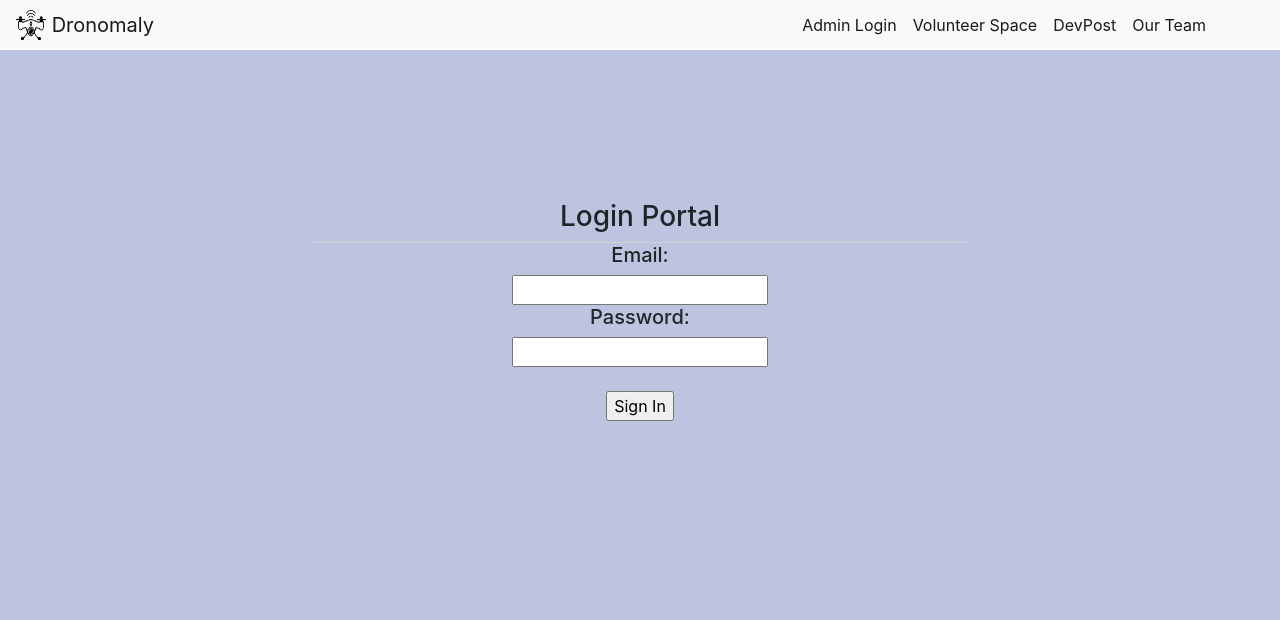
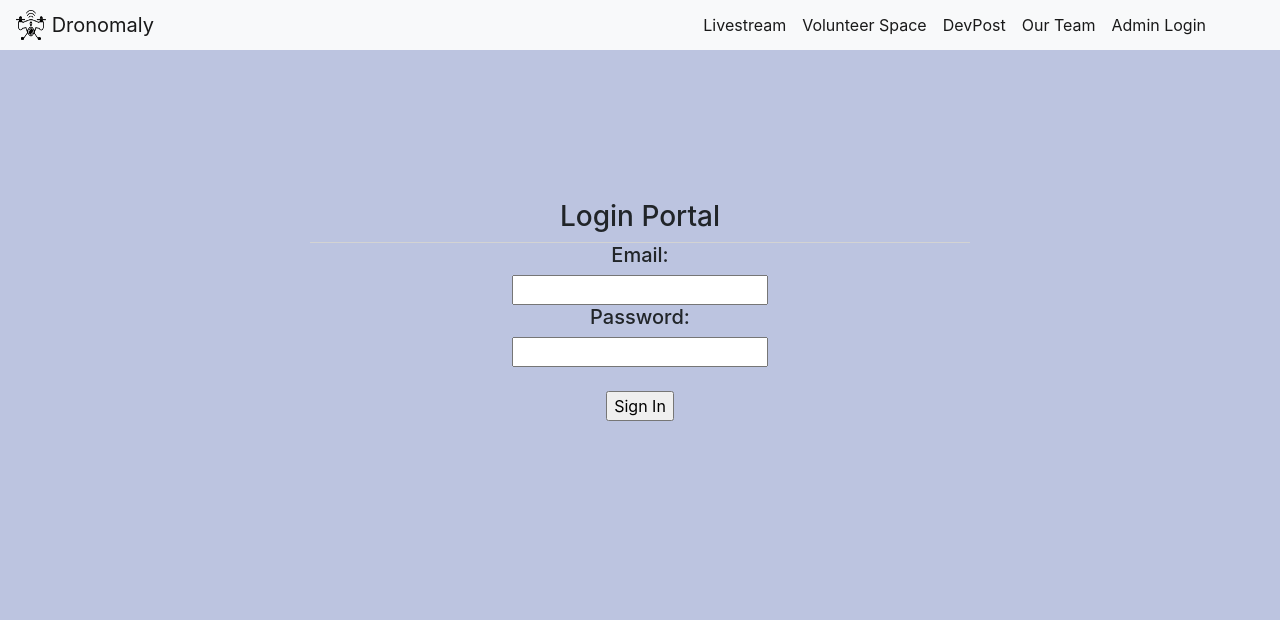
Before and after one commit to gaurav-karna/HeadsUp, a Django app: page /headsup/login/ in a window 1280 px wide. Shown: the top 620 px of the page. Run offline with Django 3.2, Linux system fonts and the light colour scheme; parts of the project's set-up code (start-up, migrations or seed data) failed here and were passed over; some libraries are stand-ins or nearby versions.

```diff
--- a/Templates/home.html
+++ b/Templates/home.html
@@ -26,10 +26,12 @@
 
         <div class="collapse navbar-collapse justify-content-end" id="navbarSupportedContent">
             <ul class="navbar-nav paddingClass">
-            <li class="nav-item active"><a class="nav-link" href="{% url 'signIn' %}">Admin Login</a></li>
-            <li class="nav-item active"><a class="nav-link" href="{% url 'new_volunteer' %}">Volunteer Space</a></li>
+                <li class="nav-item active"><a class="nav-link" href="/headsup/live">Livestream</a></li>
+                <li class="nav-item active"><a class="nav-link" href="{% url 'new_volunteer' %}">Volunteer Space</a>
+                </li>
                 <li class="nav-item active"><a class="nav-link" href="{% url 'devpost' %}">DevPost</a></li>
                 <li class="nav-item active"><a class="nav-link" href="{% url 'team' %}">Our Team</a></li>
+                <li class="nav-item active"><a class="nav-link" href="{% url 'signIn' %}">Admin Login</a></li>
 
             </ul>
 
@@ -116,7 +118,8 @@
             <h1 class="display-4" id="jumbotronheading">How We Made It</h1>
         </div>
         <br>
-	<div align="center"></div></div>
+        <div align="center"></div>
+    </div>
 
 
     <div class="row">
--- a/Templates/live_feed.html
+++ b/Templates/live_feed.html
@@ -17,11 +17,12 @@
 
         <div class="collapse navbar-collapse justify-content-end" id="navbarSupportedContent">
             <ul class="navbar-nav paddingClass">
-                <li class="nav-item active"><a class="nav-link" href="{% url 'signIn' %}">Admin Login</a></li>
+                <li class="nav-item active"><a class="nav-link" href="/headsup/live">Livestream</a></li>
                 <li class="nav-item active"><a class="nav-link" href="{% url 'new_volunteer' %}">Volunteer Space</a>
                 </li>
                 <li class="nav-item active"><a class="nav-link" href="{% url 'devpost' %}">DevPost</a></li>
                 <li class="nav-item active"><a class="nav-link" href="{% url 'team' %}">Our Team</a></li>
+                <li class="nav-item active"><a class="nav-link" href="{% url 'signIn' %}">Admin Login</a></li>
 
             </ul>
 
--- a/Templates/login.html
+++ b/Templates/login.html
@@ -21,11 +21,12 @@
 
         <div class="collapse navbar-collapse justify-content-end" id="navbarSupportedContent">
             <ul class="navbar-nav paddingClass">
-                <li class="nav-item active"><a class="nav-link" href="{% url 'signIn' %}">Admin Login</a></li>
+                <li class="nav-item active"><a class="nav-link" href="/headsup/live">Livestream</a></li>
                 <li class="nav-item active"><a class="nav-link" href="{% url 'new_volunteer' %}">Volunteer Space</a>
                 </li>
                 <li class="nav-item active"><a class="nav-link" href="{% url 'devpost' %}">DevPost</a></li>
                 <li class="nav-item active"><a class="nav-link" href="{% url 'team' %}">Our Team</a></li>
+                <li class="nav-item active"><a class="nav-link" href="{% url 'signIn' %}">Admin Login</a></li>
 
             </ul>
 
--- a/Templates/new_volunteer.html
+++ b/Templates/new_volunteer.html
@@ -17,12 +17,12 @@
 
         <div class="collapse navbar-collapse justify-content-end" id="navbarSupportedContent">
             <ul class="navbar-nav paddingClass">
-                <li class="nav-item active"><a class="nav-link" href="{% url 'signIn' %}">Admin Login</a></li>
+                <li class="nav-item active"><a class="nav-link" href="/headsup/live">Livestream</a></li>
                 <li class="nav-item active"><a class="nav-link" href="{% url 'new_volunteer' %}">Volunteer Space</a>
                 </li>
                 <li class="nav-item active"><a class="nav-link" href="{% url 'devpost' %}">DevPost</a></li>
                 <li class="nav-item active"><a class="nav-link" href="{% url 'team' %}">Our Team</a></li>
-
+                <li class="nav-item active"><a class="nav-link" href="{% url 'signIn' %}">Admin Login</a></li>
             </ul>
 
         </div>
```
Also changed, not shown: Templates/thank_you.html (+22 -0 lines), 1 other file. Lines whose indentation alone changed are shown as unchanged.
